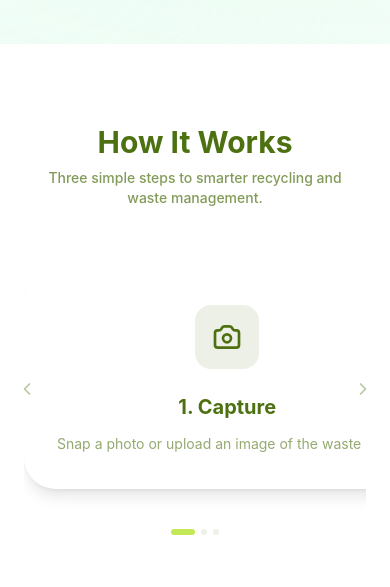
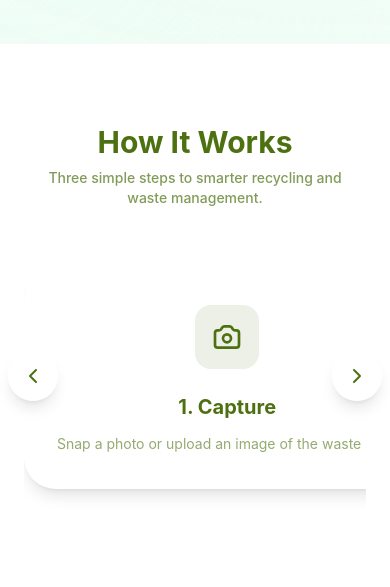
Before and after one commit to dfbtiv/feviscom, a React (Vite) app: page / in a window 390 px wide. Shown: the part 800-1387 px from the top of the page. Built offline with nearby package versions, Linux system fonts and the light colour scheme.

Commit message:
update howitworks

```diff
--- a/src/components/Footer.jsx
+++ b/src/components/Footer.jsx
@@ -1,20 +1,14 @@
 import { FontAwesomeIcon } from '@fortawesome/react-fontawesome';
 import { faGithub } from '@fortawesome/free-brands-svg-icons';
-import { Mail } from 'lucide-react';
 
 const Footer = () => {
   return (
-    // 1. Footer luar: pt-10 (jarak atas) & mt-10 dipangkas biar gak terlalu turun
     <footer className="w-full bg-primary pt-6 pb-6 px-4 mt-6">
-
-      {/* 2. Container Glass: md:p-16 kegedean, ganti jadi py-8 biar ceper atas-bawah */}
       <div className="max-w-[1100px] mx-auto bg-white/[0.03] backdrop-blur-2xl border border-white/10 rounded-[40px] px-8 py-8 md:px-16 md:py-10 shadow-2xl">
-
-        {/* 3. Konten Utama: mb-20 diganti mb-8 biar gak ada ruang kosong raksasa di tengah */}
         <div className="grid grid-cols-1 md:grid-cols-[1.5fr_0.75fr_0.75fr] gap-12 mb-8 items-start">
 
           {/* Kolom 1 */}
-          <div className="space-y-4"> {/* space-y-6 jadi 4 biar lebih rapet */}
+          <div className="space-y-4">
             <div className="flex items-center gap-3 group cursor-pointer w-fit">
               <img
                 src="/logo1.png"
@@ -33,7 +27,7 @@
           {/* Kolom 2 */}
           <div className="flex flex-col space-y-4">
             <h4 className="text-white font-bold text-[13px] uppercase tracking-[0.2em] opacity-80">Quick Links</h4>
-            <ul className="space-y-2 text-sm"> {/* space-y-4 jadi 2 */}
+            <ul className="space-y-2 text-sm">
               {['Home', 'How It Works', 'Try It', 'Learn'].map((item) => (
                 <li key={item}>
                   <a href={`#${item.toLowerCase().replace(/\s+/g, '-')}`} className="text-white/60 hover:text-lime transition-all duration-300">
@@ -46,7 +40,7 @@
 
           {/* Kolom 3 */}
           <div className="flex flex-col space-y-4">
-            <h4 className="text-white font-bold text-[13px] uppercase tracking-[0.2em] opacity-80">Connect</h4>
+            <h4 className="text-white font-bold text-[13px] uppercase tracking-[0.2em] opacity-80">EXPLORE</h4>
             <div className="space-y-3">
               <a href="https://github.com/dfbtiv/feviscom" target="_blank" rel="noreferrer" className="flex items-center gap-3 text-white/60 hover:text-white group">
                 <div className="w-8 h-8 rounded-lg bg-white/5 flex items-center justify-center group-hover:bg-lime group-hover:text-primary transition-all">
@@ -54,26 +48,17 @@
                 </div>
                 <span className="text-sm font-medium">GitHub</span>
               </a>
-              <a href="mailto:hi@ecovision.ai" className="flex items-center gap-3 text-white/60 hover:text-white group">
-                <div className="w-8 h-8 rounded-lg bg-white/5 flex items-center justify-center group-hover:bg-lime group-hover:text-primary transition-all">
-                  <Mail size={16} />
-                </div>
-                <span className="text-sm font-medium">Contact Us</span>
-              </a>
             </div>
           </div>
         </div>
 
-        {/* 4. Divider & Bottom Bar: mb-8 jadi mb-5 biar rapet */}
         <div className="w-full h-[1px] bg-white/5 mb-5" />
-
         <div className="flex flex-col md:flex-row justify-between items-center gap-4">
           <div className="flex items-center gap-2 text-white/30 text-[10px] font-medium tracking-wide">
             <span>© 2026 ECOVISION AI.</span>
             <span className="hidden md:block opacity-50">•</span>
             <span>ALL RIGHTS RESERVED.</span>
           </div>
-
           <div className="text-[10px]">
             <span className="text-white/20 uppercase tracking-widest mr-2">Created by</span>
             <span className="text-white/60 font-bold hover:text-lime transition-colors">
--- a/src/components/Hero.jsx
+++ b/src/components/Hero.jsx
@@ -33,7 +33,7 @@
           </p>
 
           {/* Button */}
-          <button className={`${buttonStyle} flex items-center gap-4 cursor-pointer`}>
+          <button onClick={() => window.location.href='#try-it'} className={ `${buttonStyle} flex items-center gap-4 cursor-pointer`}>
             <ScanLine size={24} />
             Try it now
           </button>
--- a/src/components/HowItWorks.jsx
+++ b/src/components/HowItWorks.jsx
@@ -1,19 +1,28 @@
+import { useRef } from 'react';
 import { ChevronLeft, ChevronRight } from 'lucide-react';
 
 const HowItWorks = () => {
-  const sectionWrapper = "max-w-[1100px] mx-auto my-20 md:my-32 px-6 flex flex-col items-center relative overflow-hidden";
+  const scrollRef = useRef(null);
 
-  // Card grid dengan snapping logic
-  const cardGrid = "flex md:grid md:grid-cols-3 gap-6 w-full mt-12 overflow-x-auto md:overflow-hidden pb-8 md:pb-0 snap-x snap-mandatory scrollbar-hide";
+  const scroll = (direction) => {
+    const { current } = scrollRef;
+    if (current) {
+      const scrollAmount = current.offsetWidth * 0.8;
+      current.scrollBy({
+        left: direction === 'left' ? -scrollAmount : scrollAmount,
+        behavior: 'smooth'
+      });
+    }
+  };
 
-  // Card style: min-w-[85%] biar user tau ada card selanjutnya di samping
-  const stepCard = "glass-effect p-8 md:p-10 rounded-[32px] flex flex-col items-center text-center group transition-all duration-300 min-w-[85%] md:min-w-0 snap-center flex-shrink-0 border border-white/10";
+  const sectionWrapper = "max-w-[1100px] mx-auto my-20 md:my-32 px-6 flex flex-col items-center relative";
+  const cardGrid = "flex md:grid md:grid-cols-3 gap-8 w-full mt-12 overflow-x-auto md:overflow-visible pb-12 md:pb-0 snap-x snap-mandatory scrollbar-hide scroll-smooth";
+  const stepCard = "glass-effect p-8 md:p-10 rounded-[32px] flex flex-col items-center text-center group transition-all duration-300 min-w-[85%] md:min-w-0 snap-center flex-shrink-0 border border-white/10 hover:scale-[1.05] hover:shadow-[0_20px_50px_rgba(0,0,0,0.3)] hover:border-white/20 z-0 hover:z-10";
 
-  const iconCircle = "w-16 h-16 bg-primary/10 rounded-2xl flex items-center justify-center mb-6 group-hover:scale-110 transition-transform duration-300";
+  const iconCircle = "w-16 h-16 bg-primary/10 rounded-2xl flex items-center justify-center mb-6 group-hover:scale-110 group-hover:bg-lime/20 transition-transform duration-300";
 
   return (
     <section id="how-it-works" className={sectionWrapper}>
-      {/* 1. Header */}
       <div className="text-center mb-4 px-4">
         <h2 className="text-3xl md:text-4xl font-bold text-primary mb-2">How It Works</h2>
         <p className="text-primary/70 font-medium text-sm md:text-base">
@@ -21,20 +30,24 @@
         </p>
       </div>
 
-      {/* 2. Mobile Arrows (Hidden on Desktop) */}
-      <div className="flex md:hidden absolute top-[60%] left-2 right-2 justify-between pointer-events-none z-10">
-        <div className="bg-white/20 backdrop-blur-md p-2 rounded-full border border-white/30 animate-pulse">
-          <ChevronLeft className="w-5 h-5 text-primary/40" />
-        </div>
-        <div className="bg-white/20 backdrop-blur-md p-2 rounded-full border border-white/30 animate-pulse">
-          <ChevronRight className="w-5 h-5 text-primary/40" />
-        </div>
+      {/* Mobile Nav Buttons */}
+      <div className="flex md:hidden absolute top-[55%] left-2 right-2 justify-between z-20 w-[calc(100%-16px)] pointer-events-none">
+        <button
+          onClick={() => scroll('left')}
+          className="bg-white/20 backdrop-blur-xl p-3 rounded-full border border-white/30 text-primary pointer-events-auto active:scale-90 transition-transform shadow-lg"
+        >
+          <ChevronLeft className="w-6 h-6" />
+        </button>
+        <button
+          onClick={() => scroll('right')}
+          className="bg-white/20 backdrop-blur-xl p-3 rounded-full border border-white/30 text-primary pointer-events-auto active:scale-90 transition-transform shadow-lg"
+        >
+          <ChevronRight className="w-6 h-6" />
+        </button>
       </div>
 
-      {/* 3. Cards Area */}
-      <div className={cardGrid}>
-
-        {/* Step 1: Capture */}
+      <div ref={scrollRef} className={cardGrid}>
+        {/* Step 1 */}
         <div className={stepCard}>
           <div className={iconCircle}>
              <svg className="w-8 h-8 text-primary" fill="none" stroke="currentColor" viewBox="0 0 24 24">
@@ -48,7 +61,7 @@
           </p>
         </div>
 
-        {/* Step 2: AI Detects */}
+        {/* Step 2 */}
         <div className={stepCard}>
           <div className={iconCircle}>
              <svg className="w-8 h-8 text-primary" fill="none" stroke="currentColor" viewBox="0 0 24 24">
@@ -61,7 +74,7 @@
           </p>
         </div>
 
-        {/* Step 3: Eco Action */}
+        {/* Step 3 */}
         <div className={stepCard}>
           <div className={iconCircle}>
              <svg className="w-8 h-8 text-primary" fill="none" stroke="currentColor" viewBox="0 0 24 24">
@@ -73,14 +86,6 @@
             Get simple instructions on recycling and disposal.
           </p>
         </div>
-
-      </div>
-
-      {/* 4. Indicator Dots (Mobile Only) */}
-      <div className="flex md:hidden gap-1.5 mt-2">
-        <div className="w-6 h-1.5 bg-lime rounded-full"></div>
-        <div className="w-1.5 h-1.5 bg-primary/10 rounded-full"></div>
-        <div className="w-1.5 h-1.5 bg-primary/10 rounded-full"></div>
       </div>
     </section>
   );
```
Also changed, not shown: src/components/Tryit.jsx (+0 -8 lines).
